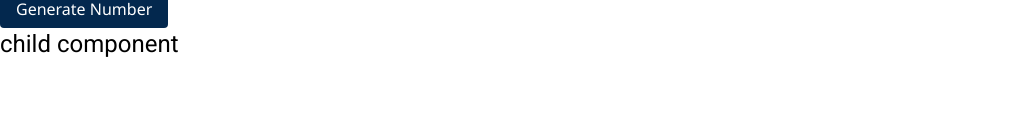
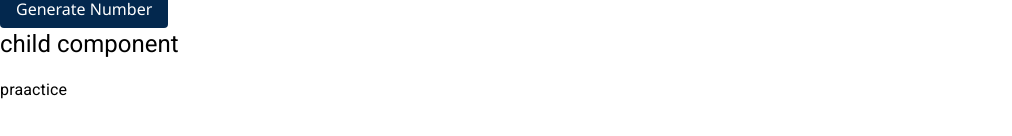
Before and after one commit to mayurrohokale/practice_repo, an Angular app: page / in a window 1280 px wide. Shown: the part 164-300 px from the top of the page, without its empty margins (0-1012 px from the left). Built offline with nearby package versions, Linux system fonts and the light colour scheme.

Commit message:
practice

```diff
--- a/src/app/app.component.html
+++ b/src/app/app.component.html
@@ -8,3 +8,4 @@
         <h3>{{dataFromParent}}</h3>
     </app-demo>
 </div>
+<h3>praactice</h3>
```
